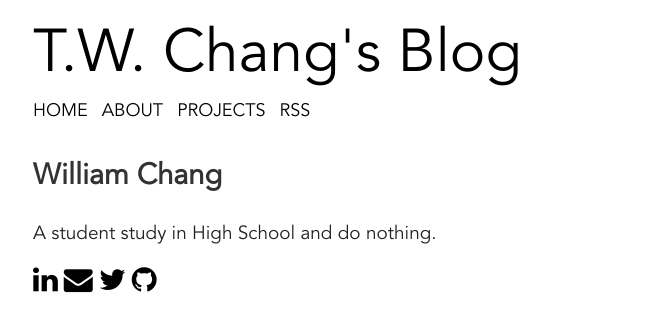
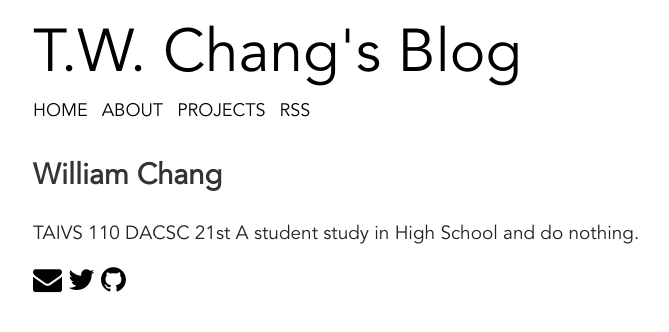
Before and after one commit to wilicw/wilicw.github.io, a Jekyll site: the page built from about.md, in a window 1280 px wide. Shown: the top 332 px of the page, without its empty margins (223-892 px from the left). Built offline with Jekyll 4.4.1, drawn with Linux system fonts in a browser that asks for light colours.

Commit message:
modify "about me"

```diff
--- a/_config.yml
+++ b/_config.yml
@@ -2,6 +2,7 @@ name: T.W. Chang's Blog
 description: >
     Something about network or programming.
 about: >
+    TAIVS 110 DACSC 21st
     A student study in High School and do nothing.
 
 master_repo: true
@@ -24,7 +25,7 @@ owner:
   # Social networking links used in footer. Update and remove as you like.
   twitter: wilicw
   github: https://github.com/wilicw
-  linkedin: https://www.linkedin.com/in/william-chang-127b6715b/
+  #linkedin: https://www.linkedin.com/in/william-chang-127b6715b/
   # For Google Authorship https://plus.google.com/authorship
   google_plus:
 
```
